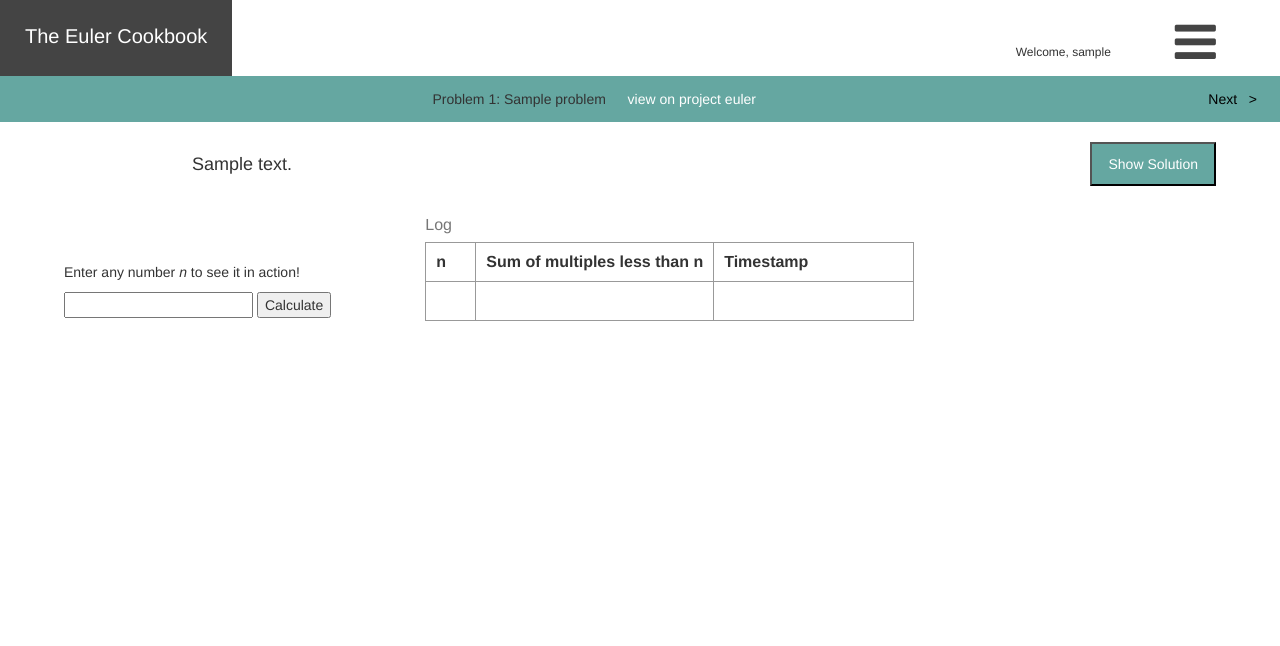
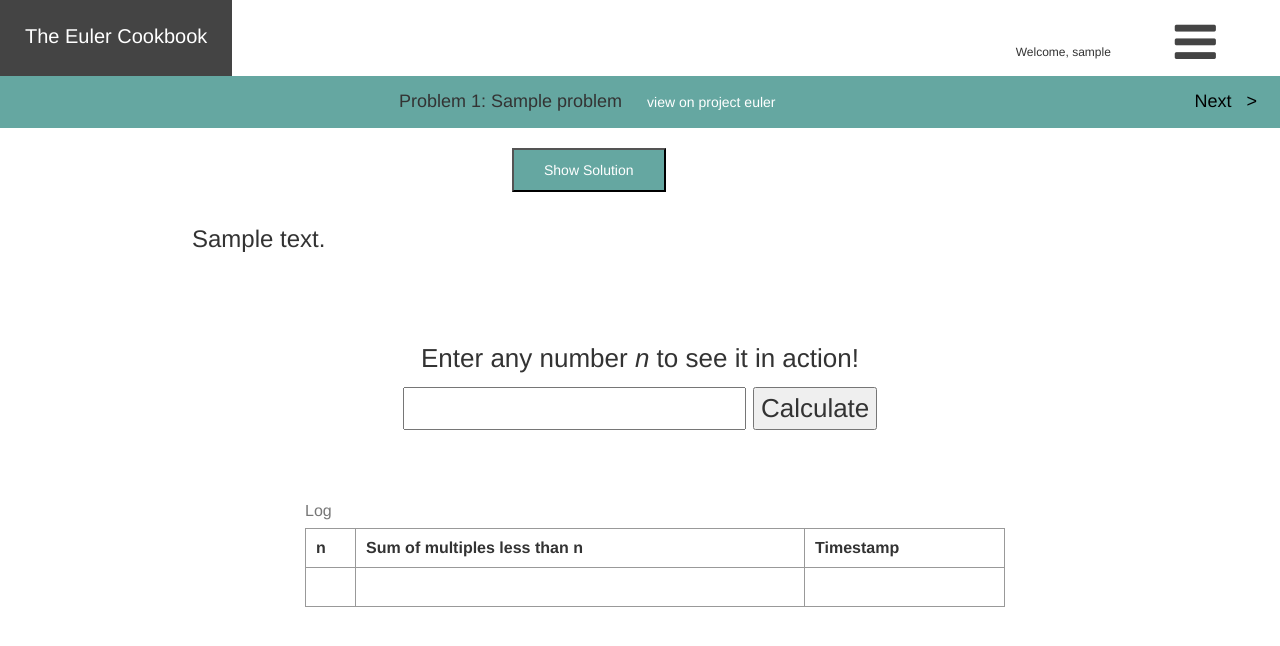
Before and after one commit to zachcalvert/euler_cookbook, a Django app: template problems/templates/solutions/1.html in a window 1280 px wide. Shown: the top 646 px of the page. Run offline with Django 3.2, Linux system fonts and the light colour scheme; the template is opened without the code that fills it: values that come from a table or form of the project are taken from there, others are empty; a user stored in the database is signed in; tables that the repository leaves empty hold one stand-in row (values such as "Sample post"); some libraries are stand-ins or nearby versions.

Commit message:
make things bigger

```diff
--- a/problems/templates/solutions/1.html
+++ b/problems/templates/solutions/1.html
@@ -8,7 +8,7 @@
 	</div>
 
 	<div id="output-area">
-		<table id="request-table">
+		<table id="request-table" align="center">
 			<caption>Log</caption>
 			<tbody>
 				<tr id="headers">
@@ -24,6 +24,11 @@
 			</tbody>
 		</table>
 	</div>
+{% endblock %}
+
+
+{% block solution %}
+	{{ block.super }}
 {% endblock %}
 
 {% block extra_body_content %}
--- a/problems/templates/solutions/2.html
+++ b/problems/templates/solutions/2.html
@@ -8,7 +8,7 @@
 	</div>
 
 	<div id="output-area">
-		<table id="request-table">
+		<table id="request-table" align="center">
 			<caption>Log</caption>
 			<tbody>
 				<tr id="headers">
--- a/problems/templates/solutions/3.html
+++ b/problems/templates/solutions/3.html
@@ -8,7 +8,7 @@
 	</div>
 
 	<div id="output-area">
-		<table id="request-table">
+		<table id="request-table" align="center">
 			<caption>Log</caption>
 			<tbody>
 				<tr id="headers">
--- a/problems/templates/solutions/4.html
+++ b/problems/templates/solutions/4.html
@@ -9,7 +9,7 @@
 	</div>
 
 	<div id="output-area">
-		<table id="request-table">
+		<table id="request-table" align="center">
 			<caption>Log</caption>
 			<tbody>
 				<tr id="headers">
--- a/problems/templates/solutions/6.html
+++ b/problems/templates/solutions/6.html
@@ -8,7 +8,7 @@
 	</div>
 
 	<div id="output-area">
-		<table id="request-table">
+		<table id="request-table" align="center">
 			<caption>Calculation Log</caption>
 			<tbody>
 				<tr id="headers">
--- a/problems/views.py
+++ b/problems/views.py
@@ -21,7 +21,7 @@ def site_home(request, template_name = 'base.html'):
 
 	problems = Problem.objects.all()
 
-	paginator = Paginator(problems, 50)
+	paginator = Paginator(problems, 20)
 	page = request.GET.get('page')
 
 	try:
--- a/www/media/css/base.css
+++ b/www/media/css/base.css
@@ -114,6 +114,7 @@ ul.hmenu a:hover {
 	padding: 13px;
 	display: inline-block;
 	border-radius: 0!important;
+	font-size: 18px;
 }
 
 .pagination a {
@@ -128,9 +129,10 @@ ul.hmenu a:hover {
 /*home page table*/
 
 .table-of-contents {
-	margin: 0px 20px 20px;
-	width: 80%;
-	max-width: 700px;
+	margin: 0px 5% 20px;
+	width: 90%;
+	max-width: 900px;
+	font-size: 28px;
 }
 .table-of-contents a {
 	color: #444444;
@@ -188,24 +190,27 @@ ul.hmenu a:hover {
 .problem-description {
 	margin: 0 15%;
 	padding: 10px 0;
-	font-size:18px;
+	font-size:24px;
 }
 
 #input-area {
-	float:left;
 	margin: 5%;
 	display: block;
+	font-size:26px;
+	text-align: center;
 }
 #output-area {
-	float: left;
+	text-align: center;
 	margin: 10px 0 30px 30px;
 	width: auto;
+	font-size:26px;
 }
 
 #request-table {
 	margin-bottom: 30px;
 	max-width: 700px;
-	width: 100%;
+	width: 90%;
+	align: center;
 }
 #number-result {
 	width: 50px;
@@ -229,10 +234,9 @@ ul.hmenu a:hover {
 	margin: 50px;
 }
 .solution-button {
-	padding: 10px 16px;
+	padding: 10px 30px;
 	background: #65A7A1;
-	float: right;
-	margin: 0 5%;
+	margin: 0px 40% 20px;
 	color: #FFF;
 }
 
```
Also changed, not shown: www/static/css/base.css (+12 -7 lines).
